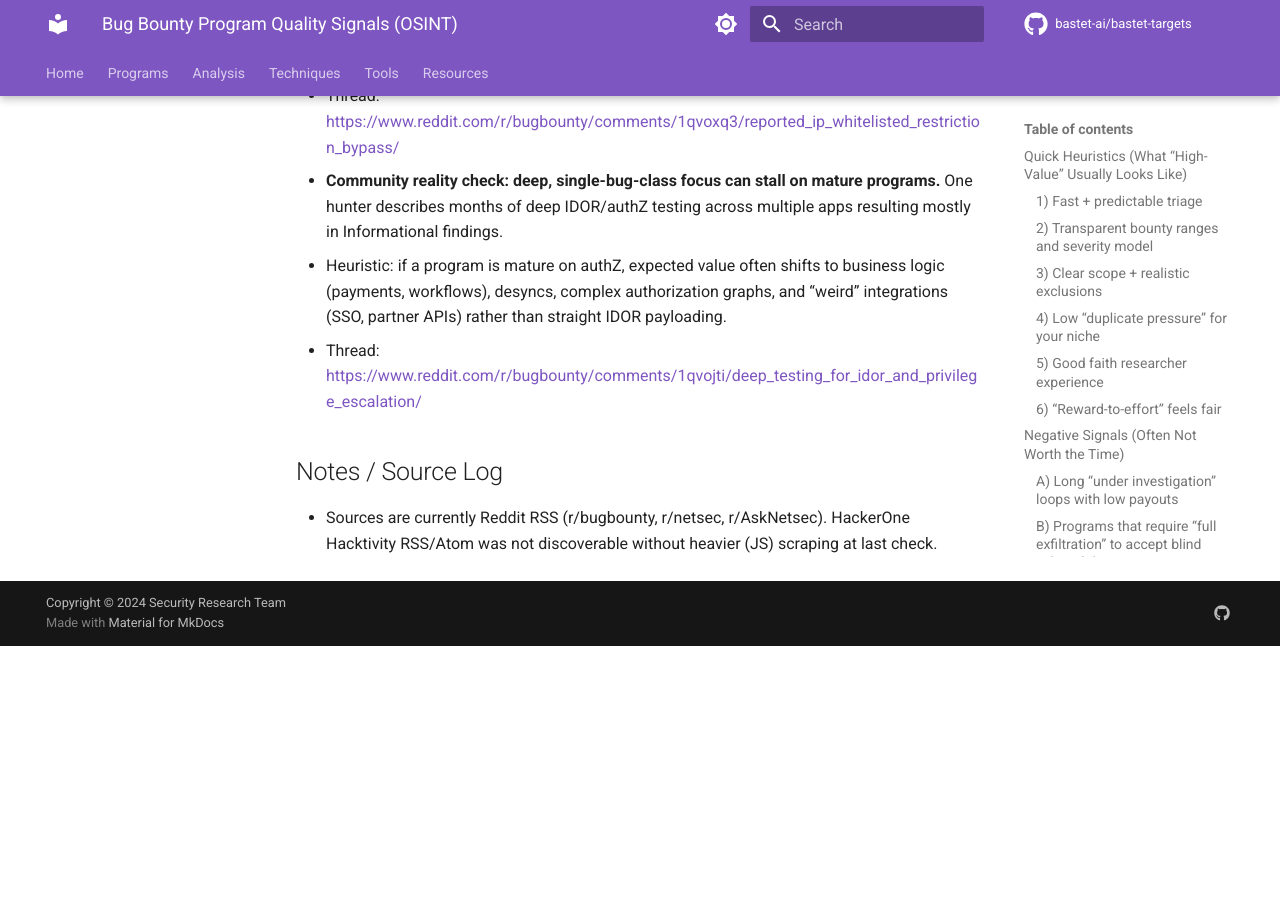
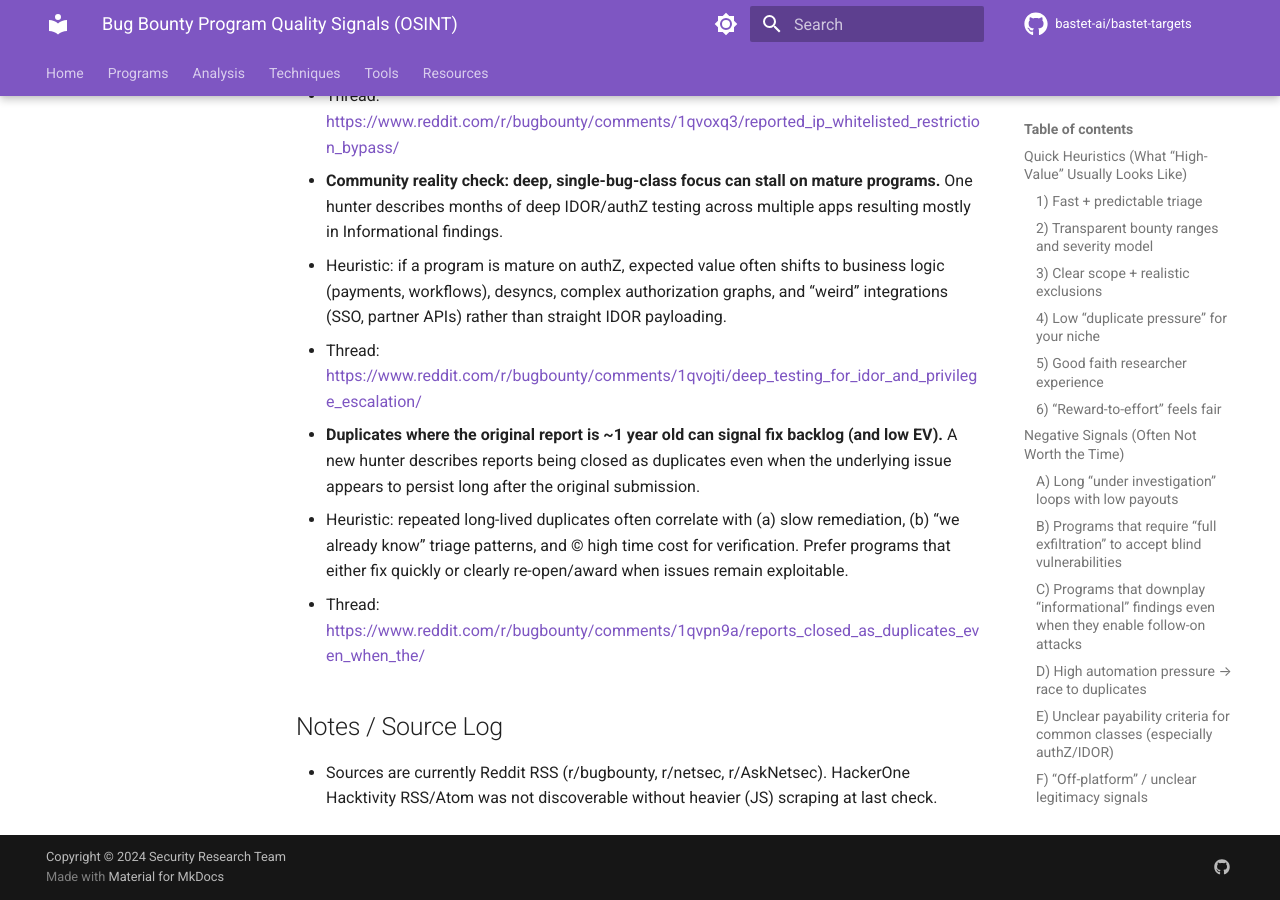
Before and after one commit to bastet-ai/bastet-targets, an MkDocs documentation site: the page built from docs/programs/program-quality-signals.md, in a window 1280 px wide and 900 px high, scrolled down 7386 px. Built offline with MkDocs 1.6.1 and Material for MkDocs 9.7.7, drawn with Linux system fonts in a browser that asks for light colours; comment, search, counter and statistics services are not loaded; before the commit the page ends 8032 px from its top, so only the background shows below that.

Commit message:
docs: add duplicate/fix-backlog quality signal

```diff
--- a/docs/programs/program-quality-signals.md
+++ b/docs/programs/program-quality-signals.md
@@ -178,6 +178,10 @@
   - Heuristic: if a program is mature on authZ, expected value often shifts to business logic (payments, workflows), desyncs, complex authorization graphs, and “weird” integrations (SSO, partner APIs) rather than straight IDOR payloading.
   - Thread: https://www.reddit.com/r/bugbounty/comments/1qvojti/deep_testing_for_idor_and_privilege_escalation/
 
+- **Duplicates where the original report is ~1 year old can signal fix backlog (and low EV).** A new hunter describes reports being closed as duplicates even when the underlying issue appears to persist long after the original submission.
+  - Heuristic: repeated long-lived duplicates often correlate with (a) slow remediation, (b) “we already know” triage patterns, and (c) high time cost for verification. Prefer programs that either fix quickly or clearly re-open/award when issues remain exploitable.
+  - Thread: https://www.reddit.com/r/bugbounty/comments/1qvpn9a/reports_closed_as_duplicates_even_when_the/
+
 ## Notes / Source Log
 
 - Sources are currently Reddit RSS (r/bugbounty, r/netsec, r/AskNetsec). HackerOne Hacktivity RSS/Atom was not discoverable without heavier (JS) scraping at last check.
```
